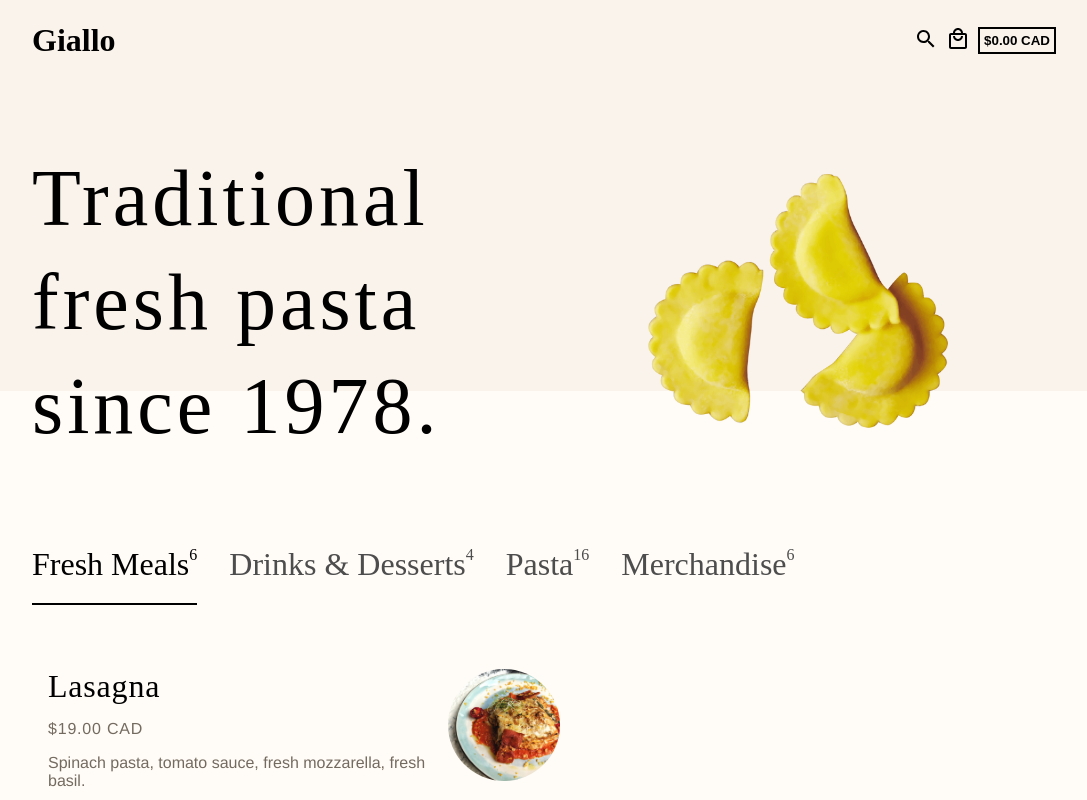
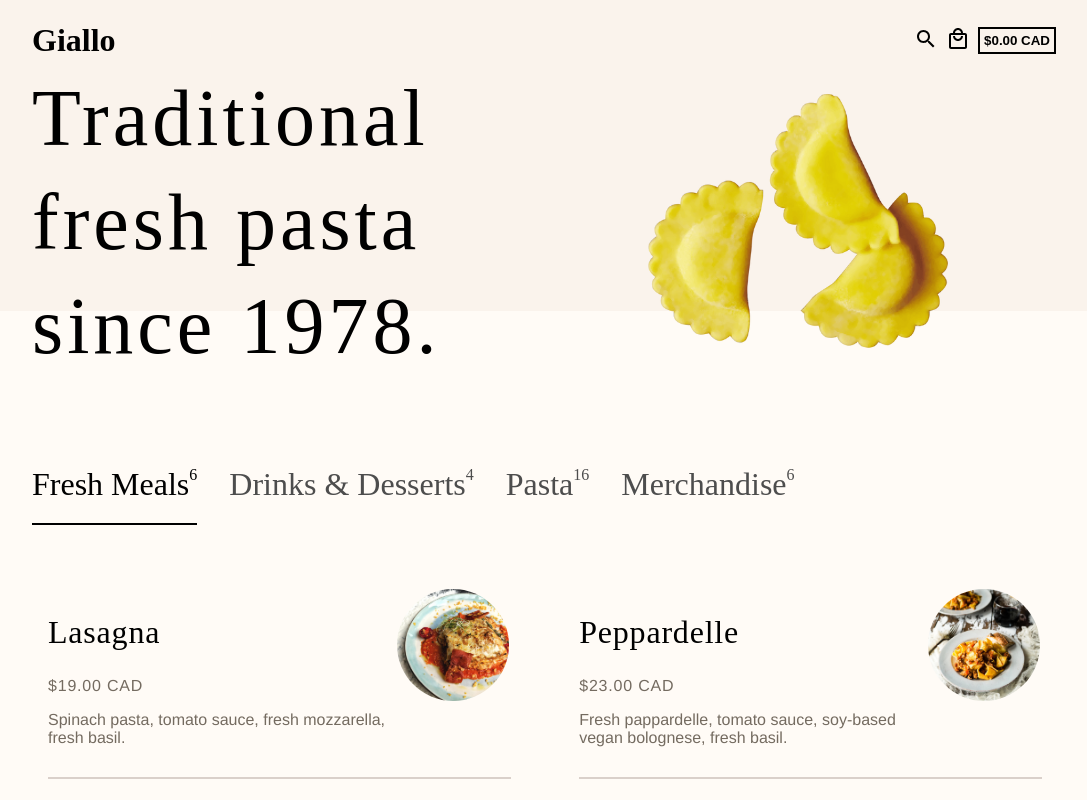
Before and after one commit to dineshraj-cell/italian-restaurant, a React (Create React App) app: page / in a window 1280 px wide. Shown: the top 800 px of the page, without its empty margins (96-1183 px from the left). Built offline with nearby package versions, Linux system fonts and the light colour scheme.

Commit message:
added scroll function for header and contexts for category

```diff
--- a/src/App.js
+++ b/src/App.js
@@ -2,6 +2,8 @@ import "./styles/style.css";
 import HeaderComponent from "./Components/HeaderComponent.tsx";
 import CategoriesComponent from "./Components/CategoriesComponent.tsx";
 import MenuComponent from "./Components/MenuComponent.tsx";
+import React from "react";
+import CategoryContext from "./contexts/CategoryContext";
 
 function App() {
   return (
@@ -22,8 +24,10 @@ function App() {
             </div>
           </div>
         </section>
-        <CategoriesComponent />
-        <MenuComponent />
+        <CategoryContext>
+          <CategoriesComponent />
+          <MenuComponent />
+        </CategoryContext>
       </main>
       <footer>Footer Area</footer>
     </div>
--- a/src/Components/CategoriesComponent.tsx
+++ b/src/Components/CategoriesComponent.tsx
@@ -1,12 +1,14 @@
-import React, { useState } from "react";
+import React from "react";
+import { useCategory, useCategoryUpdate } from "../contexts/CategoryContext";
 import { CATEGORY, MENU } from "../dataset";
 import { Category } from "../Interface/MenuInterface";
 
 function CategoriesComponent() {
-  const [activeCategory, setActiveCategory] = useState(CATEGORY[0]);
+  const activeCategory = useCategory();
+  const updateActiveCategory = useCategoryUpdate();
 
   const handleCategoryClick = (item: Category) => {
-    setActiveCategory(item);
+    updateActiveCategory(item);
   };
 
   return (
--- a/src/Components/HeaderComponent.tsx
+++ b/src/Components/HeaderComponent.tsx
@@ -1,12 +1,24 @@
-import React from "react";
+import React, { useEffect } from "react";
 import SearchIcon from "@mui/icons-material/Search";
 import LocalMallOutlinedIcon from "@mui/icons-material/LocalMallOutlined";
 
 function HeaderComponent() {
   const amount = "0.00";
 
+  useEffect(() => {
+    const header = document.getElementById("header-panel");
+    let lastScrollTop = 0;
+    window.onscroll = function () {
+      var scrollTop = window.pageYOffset;
+      if (scrollTop > lastScrollTop) {
+        header.classList.add("header-animate");
+      } else header.classList.remove("header-animate");
+      lastScrollTop = scrollTop;
+    };
+  }, []);
+
   return (
-    <header className="flex-center">
+    <header className="flex-center" id="header-panel">
       <div className="view-content nav">
         <h1>Giallo</h1>
         <div className="nav-tools">
--- a/src/Components/MenuComponent.tsx
+++ b/src/Components/MenuComponent.tsx
@@ -1,24 +1,48 @@
-import React from "react";
+import React, { useEffect, useState } from "react";
+import { useCategory } from "../contexts/CategoryContext";
+import { MENU } from "../dataset";
+import { Menu } from "../Interface/MenuInterface";
 
 function MenuComponent() {
+  const activeCategory = useCategory();
+  const [menuItems, setMenuItems] = useState([]);
+
+  useEffect(() => {
+    setMenuItems(
+      MENU.filter((item: Menu) => item.category_id === activeCategory.id)
+    );
+  }, [activeCategory]);
+
+  const titleToImageName = (title: String) => {
+    return title.toLowerCase().replace(/\s/g, "");
+  };
+
   return (
     <section className="flex-center menu">
       <div className="view-content menu-container">
-        <div className="menu-card">
+        {menuItems.map((item: Menu, index: any) => {
+          return (
+            <div key={`menu-item-${index}`} className="menu-card">
               <div className="menu-item">
                 <div className="menu-item-section-area">
-              <a className="menu-item-title">{`Lasagna`}</a>
-              <div className="menu-item-cost">{`$19.00 CAD`}</div>
-              <div className="menu-item-desc">{`Spinach pasta, tomato sauce, fresh mozzarella, fresh basil.`}</div>
+                  <h2 className="menu-item-title">{item.food}</h2>
+                  <div className="menu-item-cost">{item.rate}</div>
+                  <div className="menu-item-desc">{item.description}</div>
                 </div>
                 <div className="menu-item-section-image">
                   <div
                     className="menu-item-section-image-container"
-                style={{ background: `url("/assets/lasagna.png")` }}
+                    style={{
+                      background: `url("/assets/${titleToImageName(
+                        item.food
+                      )}.png")`,
+                    }}
                   ></div>
                 </div>
               </div>
             </div>
+          );
+        })}
       </div>
     </section>
   );
--- /dev/null
+++ b/src/contexts/CategoryContext.js
@@ -0,0 +1,32 @@
+import React, { createContext, useState } from "react";
+import { useContext } from "react";
+import { CATEGORY } from "../dataset";
+
+const CategoryProvider = createContext();
+const CategoryUpdateProvider = createContext();
+
+export function useCategory() {
+  return useContext(CategoryProvider);
+}
+
+export function useCategoryUpdate() {
+  return useContext(CategoryUpdateProvider);
+}
+
+function CategoryContext({ children }) {
+  const [activeCategory, setActiveCategory] = useState(CATEGORY[0]);
+
+  const updateActiveCategory = (category) => {
+    setActiveCategory(category);
+  };
+
+  return (
+    <CategoryProvider.Provider value={activeCategory}>
+      <CategoryUpdateProvider.Provider value={updateActiveCategory}>
+        {children}
+      </CategoryUpdateProvider.Provider>
+    </CategoryProvider.Provider>
+  );
+}
+
+export default CategoryContext;
--- a/src/styles/_category.scss
+++ b/src/styles/_category.scss
@@ -12,6 +12,7 @@
         white-space: nowrap;
         color: lighten($color: $color-secondary-background-text, $amount: 30);
         position: relative;
+        user-select: none;
         &::after {
             content: '';
             border-bottom: 2px solid black;
--- a/src/styles/_header.scss
+++ b/src/styles/_header.scss
@@ -3,6 +3,15 @@ header {
     height: 5rem;
     background-color: $color-secondary-background;
     color: $color-secondary-background-text;
+    position: fixed;
+    top: 0;
+    left: 0;
+    z-index: 99;
+    transition: top 0.5s ease-in-out;
+}
+
+.header-animate {
+    top: -5rem;
 }
 
 .nav {
--- a/src/styles/_menu.scss
+++ b/src/styles/_menu.scss
@@ -11,11 +11,12 @@
     padding-top: 2rem;
     &-container {
         display: flex;
-        flex-direction: row;
+        flex-wrap: wrap;
+        justify-content: space-between;
     }
     &-card {
         padding: 0 1rem;
-        width: 50%;
+        width: 45%;
         transition: opacity .3s ease-in-out;
         &:hover {
             box-shadow: 10px 10px 25px #00000024;
@@ -62,6 +63,10 @@
         }
         &-desc {
             @extend %menu-item-text;
+            display: -webkit-box;
+            -webkit-line-clamp: 2;
+            -webkit-box-orient: vertical;
+            overflow: hidden;
         }
         &::after {
             content: '';
--- a/src/styles/style.css
+++ b/src/styles/style.css
@@ -197,6 +197,16 @@ header {
   height: 5rem;
   background-color: #faf3ec;
   color: #000000;
+  position: fixed;
+  top: 0;
+  left: 0;
+  z-index: 99;
+  -webkit-transition: top 0.5s ease-in-out;
+  transition: top 0.5s ease-in-out;
+}
+
+.header-animate {
+  top: -5rem;
 }
 
 .nav {
@@ -315,6 +325,10 @@ header {
   white-space: nowrap;
   color: #4d4d4d;
   position: relative;
+  -webkit-user-select: none;
+     -moz-user-select: none;
+      -ms-user-select: none;
+          user-select: none;
   cursor: pointer;
 }
 
@@ -403,15 +417,16 @@ header {
   display: -webkit-box;
   display: -ms-flexbox;
   display: flex;
-  -webkit-box-orient: horizontal;
-  -webkit-box-direction: normal;
-      -ms-flex-direction: row;
-          flex-direction: row;
+  -ms-flex-wrap: wrap;
+      flex-wrap: wrap;
+  -webkit-box-pack: justify;
+      -ms-flex-pack: justify;
+          justify-content: space-between;
 }
 
 .menu-card {
   padding: 0 1rem;
-  width: 50%;
+  width: 45%;
   -webkit-transition: opacity .3s ease-in-out;
   transition: opacity .3s ease-in-out;
   cursor: pointer;
@@ -475,6 +490,13 @@ header {
   letter-spacing: .05rem;
 }
 
+.menu-item-desc {
+  display: -webkit-box;
+  -webkit-line-clamp: 2;
+  -webkit-box-orient: vertical;
+  overflow: hidden;
+}
+
 .menu-item::after {
   content: '';
   border: 0.2px solid #dad0ca;
```
Also changed, not shown: 1 other file (tests, documents, lock files or other folders). Lines whose indentation alone changed are shown as unchanged.
